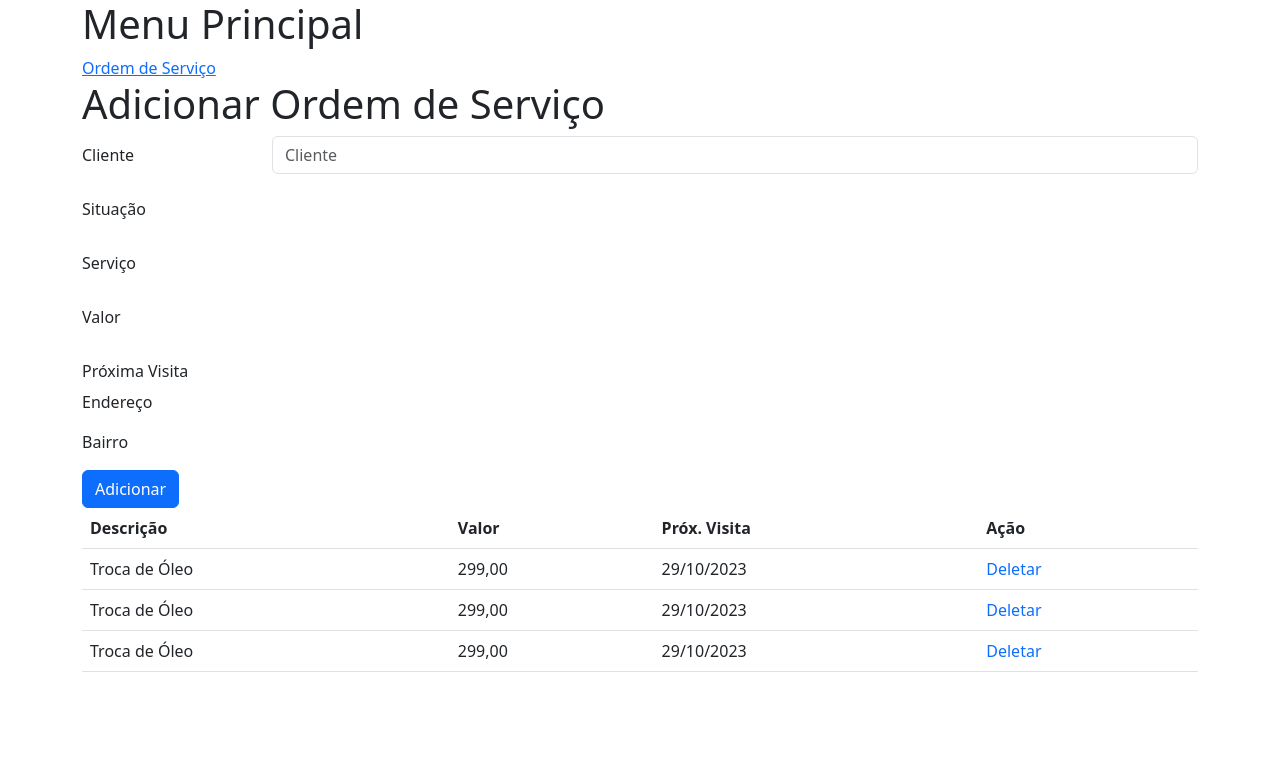
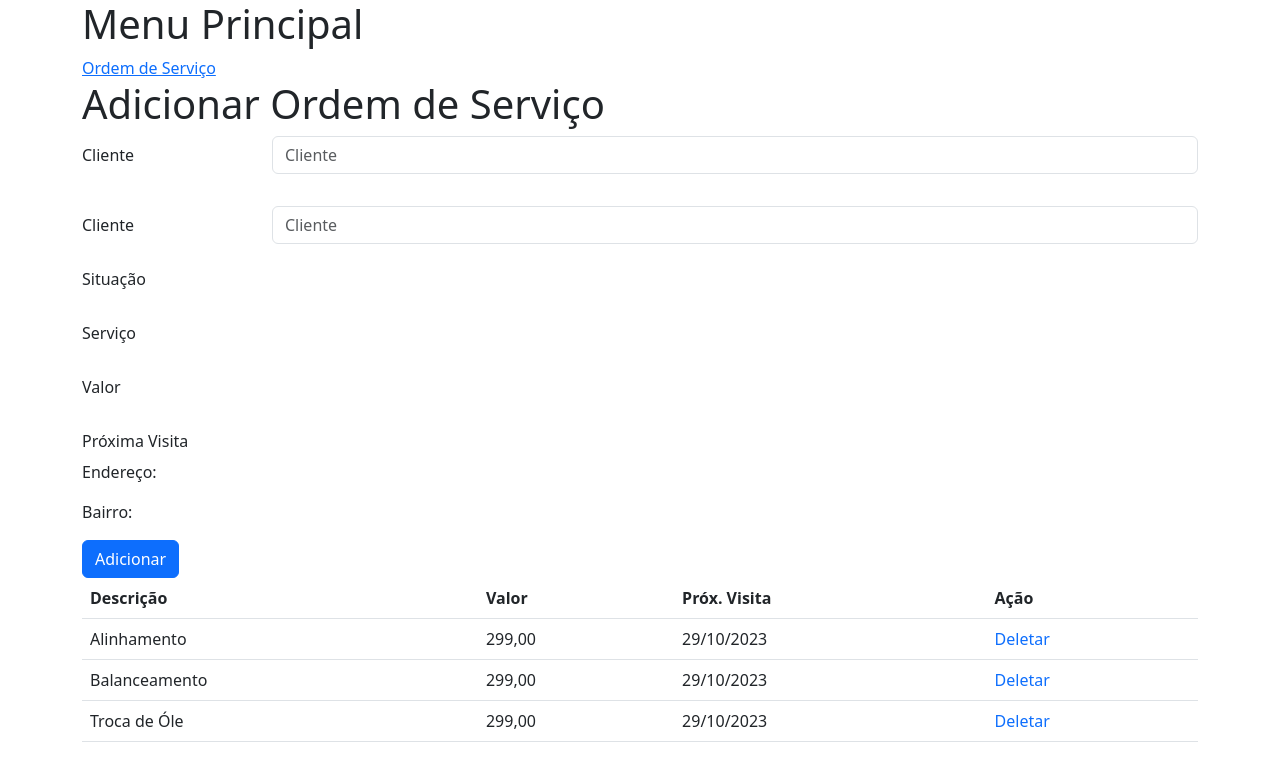
Before and after one commit to zurcx/ordem-de-servico, a Django app: template backend/servico/templates/servico/ordem_servico_form.html in a window 1280 px wide. Shown: the top 781 px of the page. Run offline with Django 4.2, Linux system fonts and the light colour scheme; the template is opened without the code that fills it, so the values that code supplies are empty; some libraries are stand-ins or nearby versions.

Commit message:
fetch ipdb

```diff
--- /dev/null
+++ b/backend/core/static/js/servico/servico.js
@@ -0,0 +1,35 @@
+const getData = () => ({
+  items: [
+    { 'id': 1, 'servico': 'Alinhamento' },
+    { 'id': 2, 'servico': 'Balanceamento' },
+    { 'id': 3, 'servico': 'Troca de Óle' },
+  ],
+  cliente: {},
+  searchCliente: '',
+
+  init() {
+    // watch - monitora ações
+    this.$watch('searchCliente', (newValue, oldValue) => {
+      if (newValue.length >= 3) {
+        this.getCliente(newValue)
+      }
+    })
+  },
+
+
+
+  addItem() {
+    this.items.push({ 'id': 4, 'servico': 'Higienização' })
+  },
+
+  getCliente(newValue) {
+    const search = newValue
+    fetch(`/api/v1/crm/cliente/?search=${search}`)
+      .then(response => response.json())
+      .then(data => {
+        this.cliente.id = data[0].id
+        this.cliente.endereco = data[0].endereco
+        this.cliente.bairro = data[0].bairro
+      })
+  },
+})
--- a/backend/servico/templates/servico/ordem_servico_form.html
+++ b/backend/servico/templates/servico/ordem_servico_form.html
@@ -1,18 +1,30 @@
 <!-- ordem_servico_form.html -->
 
 {% extends "base.html" %}
+{% load static %}
 {% load widget_tweaks %}
 {% block content %}
+<div x-data="getData">
   <h1>Adicionar Ordem de Serviço</h1>
-
     <form>
+      <!-- Buscar Cliente -->
       <div class="form-group row">
         <label for="inputEmail3" class="col-sm-2 col-form-label">Cliente</label>
         <div class="col-sm-10">
-      <input type="text" class="form-control" placeholder="Cliente">
+          <input type="text" class="form-control" placeholder="Cliente" x-model="searchCliente" x-on:input="getCliente">
+        </div>
+        <p x-text="searchCliente"></p>
+      </div>
+      <p></p>
+     <!-- Resultado Cliente -->
+      <div class="form-group row">
+        <label for="inputEmail3" class="col-sm-2 col-form-label">Cliente</label>
+        <div class="col-sm-10">
+          <input type="text" class="form-control" placeholder="Cliente" x-model="cliente.id">
         </div>
       </div>
       <p></p>
+
       <div class="form-group row">
         <label for="inputEmail3" class="col-sm-2 col-form-label">Situação</label>
         <div class="col-sm-10">
@@ -41,12 +53,12 @@
         </div>
       </div>
 
-  <p>Endereço</p>
-  <p>Bairro</p>
+      <p>Endereço: <span x-text="cliente.endereco"></span></p>
+      <p>Bairro: <span x-text="cliente.bairro"></span></p>
 
        <div class="form-group row">
         <div class="col-sm-10">
-      <button type="submit" class="btn btn-primary">Adicionar</button>
+          <button type="button" class="btn btn-primary" @click="addItem">Adicionar</button>
         </div>
       </div>
     </form>
@@ -61,24 +73,19 @@
       </tr>
     </thead>
     <tbody>
+      <template x-for="item in items" :key="item.id">
         <tr>
-      <td>Troca de Óleo</td>
+          <td x-text="item.servico">Lavagem</td>
           <td>299,00</td>
           <td>29/10/2023</td>
           <td class="text-primary">Deletar</td>
         </tr>
-    <tr>
-      <td>Troca de Óleo</td>
-      <td>299,00</td>
-      <td>29/10/2023</td>
-      <td class="text-primary">Deletar</td>
-    </tr>
-    <tr>
-      <td>Troca de Óleo</td>
-      <td>299,00</td>
-      <td>29/10/2023</td>
-      <td class="text-primary">Deletar</td>
-    </tr>
+      </template>
+    </tbody>
   </table>
+</div>
+{% endblock content %}
 
-{% endblock content %}
+{% block js %}
+  <script src="{% static 'js/servico/servico.js' %}"></script>
+{% endblock js %}
--- a/backend/urls.py
+++ b/backend/urls.py
@@ -1,9 +1,14 @@
 from django.contrib import admin
 from django.urls import path, include
+from ninja import NinjaAPI
+
+from .api import api
 
 urlpatterns = [
     path('', include('backend.core.urls', namespace='core')),
 #    path('crm', include('backend.crm.urls', namespace='crm')),
     path('servico/', include('backend.servico.urls', namespace='servico')),
     path('admin/', admin.site.urls),
+    path('api/v1/', api.urls),
+
 ]
```
Also changed, not shown: backend/api.py (added, +8 -0 lines), backend/crm/crm_api.py (added, +23 -0 lines), backend/servico/servico_api.py (added, +14 -0 lines). Lines whose indentation alone changed are shown as unchanged.
